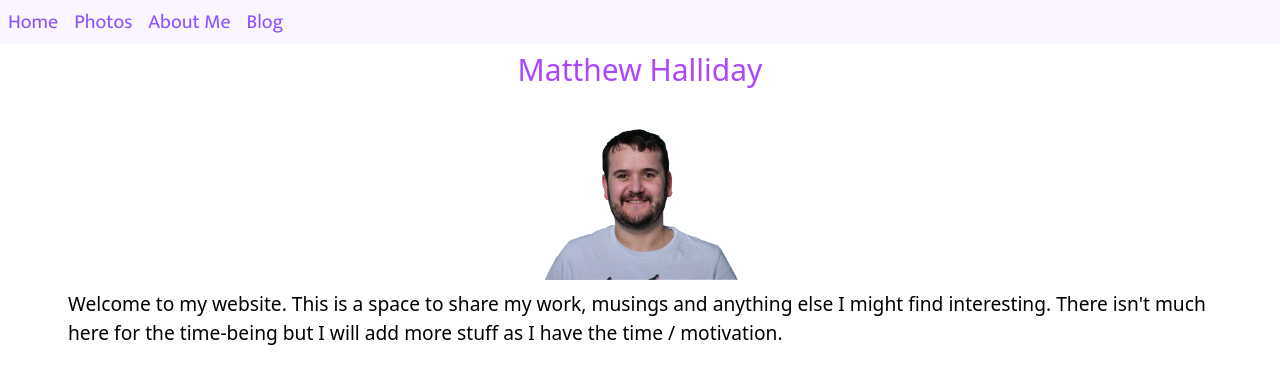
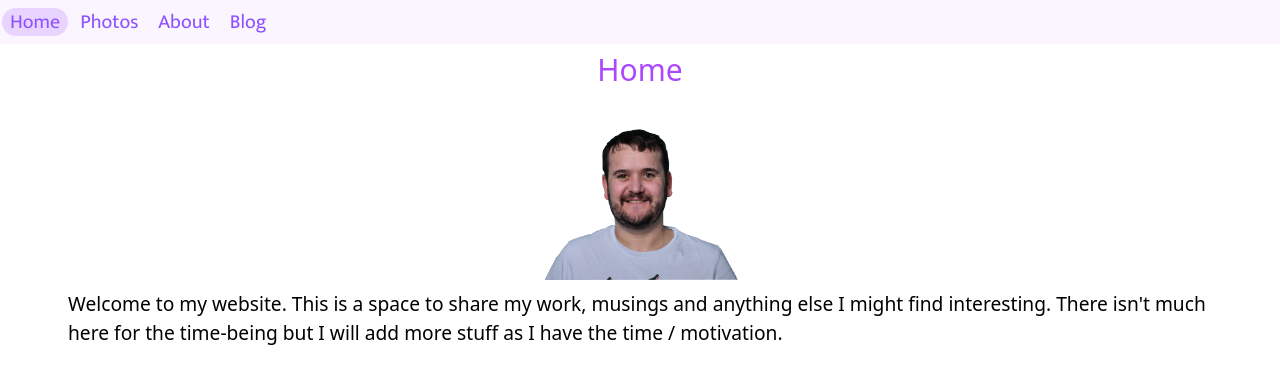
Before and after one commit to DoctorSulla/matthewhalliday, a SvelteKit app: page / in a window 1280 px wide. Shown: the top 384 px of the page. Built offline with nearby package versions, Linux system fonts and the light colour scheme.

Commit message:
Changed layout structure to make maintenance easier

```diff
--- a/src/routes/+layout.svelte
+++ b/src/routes/+layout.svelte
@@ -1,20 +1,39 @@
 <script lang="ts">
+	import { page } from '$app/state';
 	import '../app.css';
+
+	const routes: { [key: string]: string } = {
+		'/': 'Home',
+		'/photos': 'Photos',
+		'/about': 'About',
+		'/blog': 'Blog'
+	};
 
 	let { children } = $props();
 </script>
 
 <svelte:head>
-	<title>Matthew Halliday.dev</title>
+	<title
+		>{page.route.id && routes[page.route.id] ? routes[page.route.id] + ' | ' : ''}Matthew Halliday</title
+	>
 	<link rel="icon" href="/favicon.png" />
 </svelte:head>
 
 <nav class="mb-2 flex bg-purple-50 py-2">
-	<a class="mukta-regular px-2 text-xl text-violet-500 hover:underline" href="/">Home</a>
-	<a class="mukta-regular px-2 text-xl text-violet-500 hover:underline" href="/photos">Photos</a>
-	<a class="mukta-regular px-2 text-xl text-violet-500 hover:underline" href="/about">About Me</a>
-	<a class="mukta-regular px-2 text-xl text-violet-500 hover:underline" href="/blog">Blog</a>
+	{#each Object.entries(routes) as [link, text]}
+		<a
+			class="mukta-regular mx-0.5 px-2 text-xl text-violet-500 hover:rounded-2xl hover:bg-purple-200 {page
+				.route.id == link
+				? 'rounded-2xl bg-purple-200'
+				: ''}"
+			href={link}>{text}</a
+		>
+	{/each}
 </nav>
+
+<h1 class="text-center text-3xl text-purple-500">
+	{page.route.id && routes[page.route.id] ? routes[page.route.id] : ''}
+</h1>
 <main class="m-auto max-w-6xl px-1">
 	{@render children?.()}
 </main>
--- a/src/routes/+page.svelte
+++ b/src/routes/+page.svelte
@@ -1,8 +1,3 @@
-<svelte:head>
-	<title>Home</title>
-</svelte:head>
-
-<h1 class="text-center text-3xl text-purple-500">Matthew Halliday</h1>
 <img
 	class="m-auto w-72"
 	alt="Matthew Halliday"
--- a/src/routes/about/+page.svelte
+++ b/src/routes/about/+page.svelte
@@ -1,8 +1,3 @@
-<svelte:head>
-	<title>About</title>
-</svelte:head>
-
-<h1 class="text-center text-3xl text-purple-500">About Me</h1>
 <p>
 	This page gives some information about me personally but with a focus on stuff related to
 	technology and development.
--- a/src/routes/blog/+page.svelte
+++ b/src/routes/blog/+page.svelte
@@ -7,7 +7,6 @@
 	let posts: Array<Post> = data.posts;
 </script>
 
-<h1 class="text-center text-3xl text-purple-500">Blog</h1>
 {#each posts as post}
 	<BlogPost {post} />
 {/each}
--- a/src/routes/photos/+page.svelte
+++ b/src/routes/photos/+page.svelte
@@ -1,6 +1 @@
-<svelte:head>
-	<title>Photos</title>
-</svelte:head>
-
-<h1 class="text-center text-3xl text-purple-500">Photos</h1>
 <p>At some point I will add some photos to this page, but not today.</p>
```
